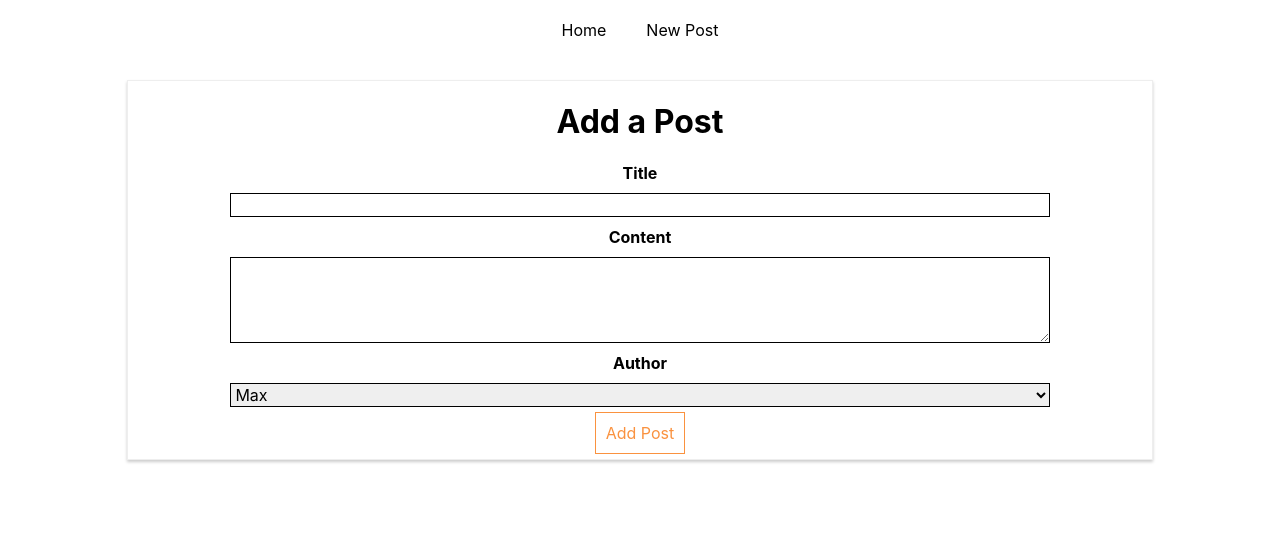
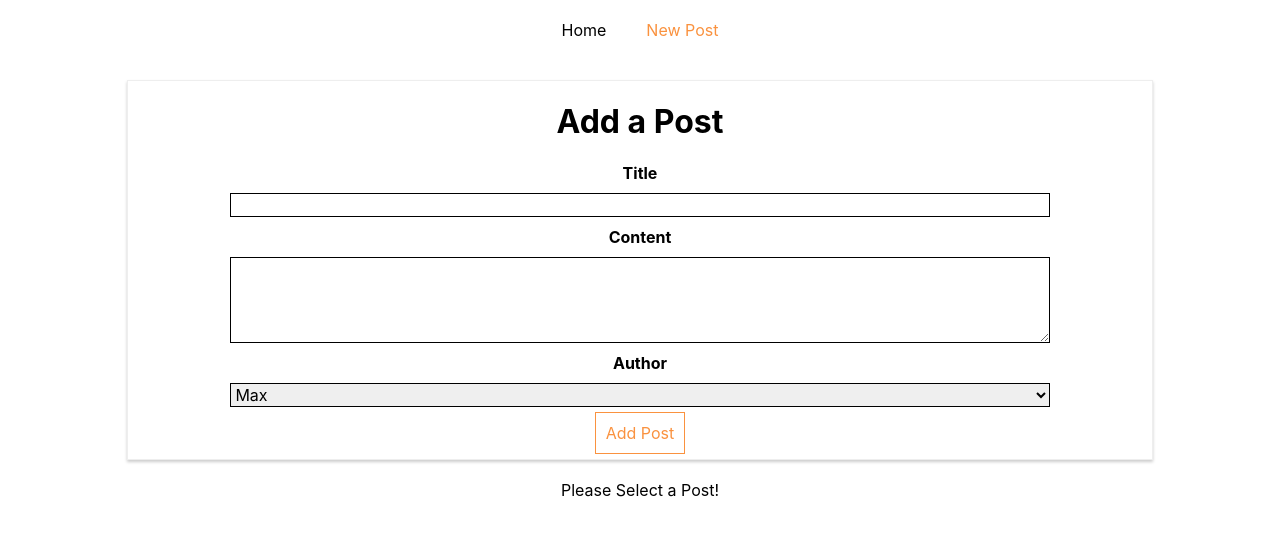
Before and after one commit to ssbrolly/BlogPost, a React (Create React App) app: page /new-post in a window 1280 px wide. Shown: the top 536 px of the page. Built offline with nearby package versions, Linux system fonts and the light colour scheme.

Commit message:
added NavLink

```diff
--- a/src/containers/Blog/Blog.module.css
+++ b/src/containers/Blog/Blog.css
@@ -1,4 +1,3 @@
-
 .Blog ul {
     list-style: none;
     margin: 0;
@@ -17,7 +16,8 @@
     color: black;
 }
 
-.Blog a:hover
-.Blog a:active {
+.Blog a:hover,
+.Blog a:active,
+.Blog a.active {
     color: #fa923f;
 }
--- a/src/containers/Blog/Blog.js
+++ b/src/containers/Blog/Blog.js
@@ -1,28 +1,38 @@
 import React, { Component } from 'react';
-import classes from './Blog.module.css'
+import './Blog.css'
 import Posts from '../Blog/Posts/Posts';
-import { Route, Link } from 'react-router-dom';
+import { Route, NavLink } from 'react-router-dom';
 import NewPost from './NewPost/NewPost';
+import FullPost from './FullPost/FullPost';
 
 class Blog extends Component {
     render() {
         return (
-            <div>
-                <header className={classes.Blog}>
+            <div className="Blog">
+                <header>
                     <nav>
                         <ul>
-                            <li><Link to="/">Home</Link></li>
-                            <li><Link to={{
+                            <li><NavLink
+                                to="/"
+                                exact
+                                activeClassName="my-active"
+                                activeStyle={{
+                                    color: '#fa923f',
+                                    textDecoration: 'underline',
+                                }}
+                            >Home</NavLink></li>
+                            <li><NavLink to={{
                                 pathname: '/new-post',
                                 hash: '#submit',
                                 search: '?quick-submit=true'
-                            }}>New Post</Link></li>
+                            }}>New Post</NavLink></li>
                         </ul>
                     </nav>
                 </header>
                 {/* <Route path="/" exact render={() => (<Posts />)} /> */}
                 <Route path="/" exact component={Posts} />
                 <Route path="/new-post" component={NewPost} />
+                <Route path="/:id" exact component={FullPost} />
             </div >
         );
     };
--- a/src/containers/Blog/NewPost/NewPost.js
+++ b/src/containers/Blog/NewPost/NewPost.js
@@ -8,6 +8,10 @@
         content: '',
         author: 'Max'
     };
+
+    // componentDidMount() {
+    //     console.log(this.props)
+    // };
 
     postDataHandler = () => {
         const post = {
--- a/src/containers/Blog/Posts/Posts.js
+++ b/src/containers/Blog/Posts/Posts.js
@@ -2,6 +2,7 @@
 import axios from '../../../axios';
 import Post from '../../../components/Post/Post';
 import classes from './Posts.module.css';
+import { Link } from 'react-router-dom';
 
 class Posts extends Component {
     state = {
@@ -35,13 +36,17 @@
 
         if (!this.state.error) {
             posts = this.state.posts.map(post => {
-                return <Post
-                    key={post.id}
-                    title={post.title}
-                    author={post.author}
-                    clicked={() => this.postSelectedHandler(post.id)}
-                />
-            });
+                return (
+                    <Link to={'/' + post.id} key={post.id}>
+                        <Post
+
+                            title={post.title}
+                            author={post.author}
+                            clicked={() => this.postSelectedHandler(post.id)}
+                        />
+                    </Link>
+                );
+            })
         };
 
         return (
```
